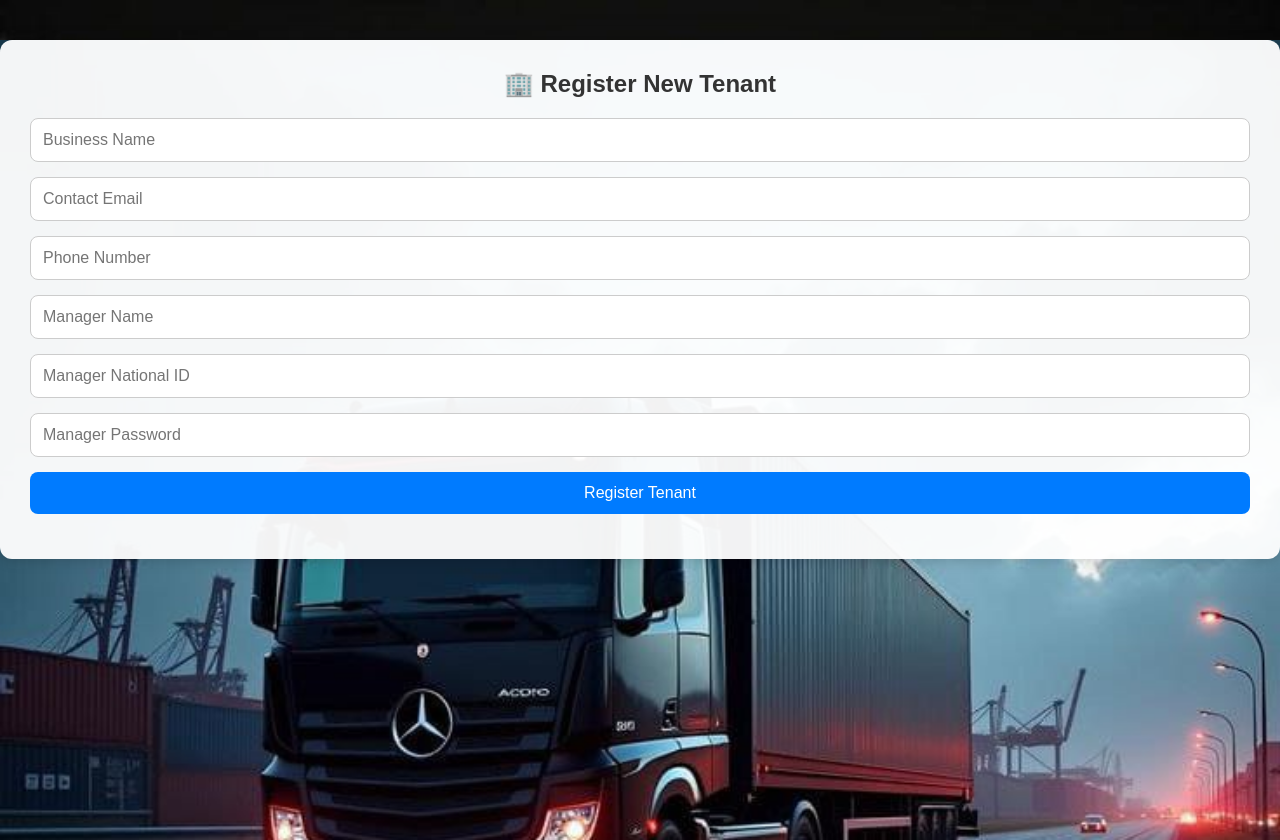
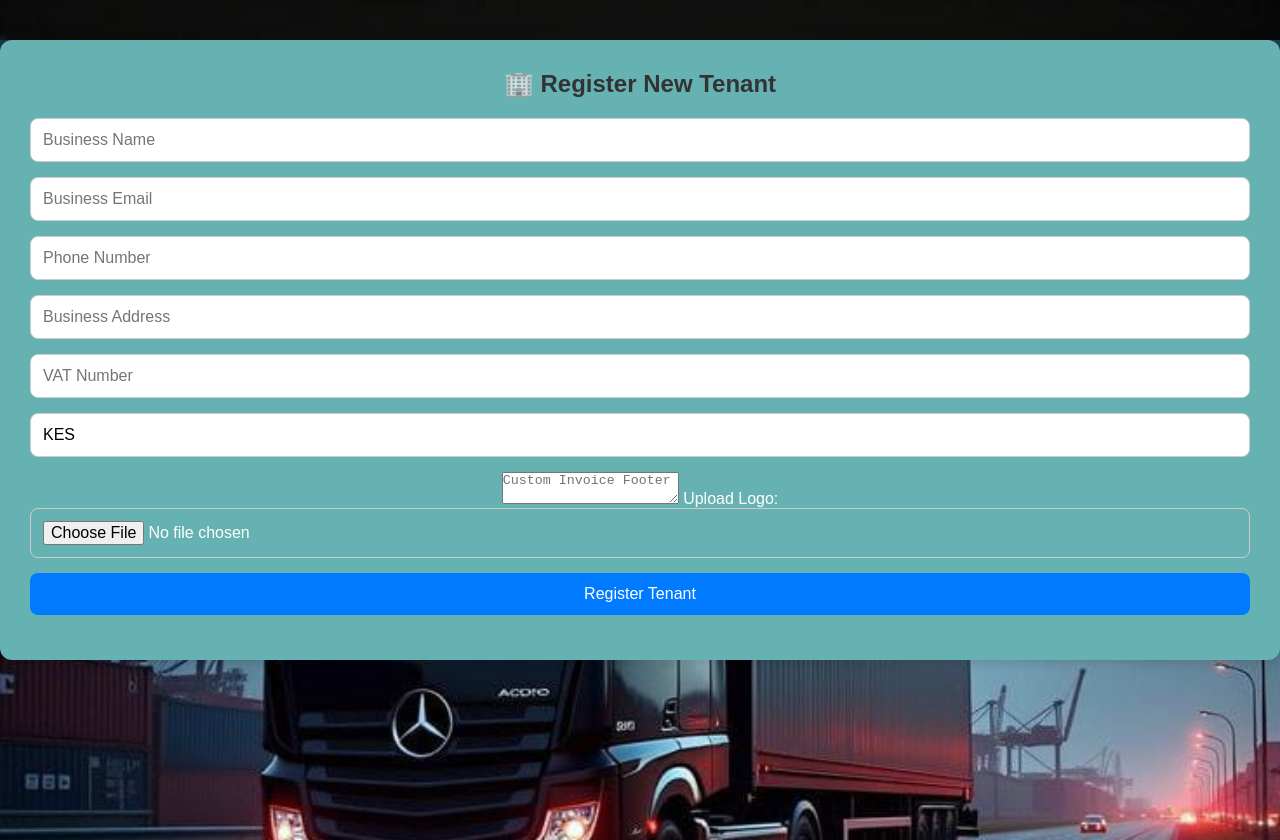
Before and after one commit to Cate-macharia/Stepstar_Logistics, a PHP site: page /super-admin/register_tenant.php in a window 1280 px wide. Run offline with PHP 8.4, Linux system fonts and the light colour scheme; some libraries are stand-ins or nearby versions.

Commit message:
updates bere changing the zip file

```diff
--- a/login.php
+++ b/login.php
@@ -22,6 +22,10 @@ if ($_SERVER["REQUEST_METHOD"] == "POST") {
     $user = mysqli_fetch_assoc($result);
 
     if ($user && $password === $user['password']) {
+        // SUPER_ADMIN can bypass tenant_id
+        if ($user['role'] !== 'SUPER_ADMIN' && empty($user['tenant_id'])) {
+            $message = "<p style='color: orange; text-align:center;'>⚠️ No tenant assigned. Contact admin.</p>";
+        } else {
             $_SESSION['user'] = [
                 'name' => $user['name'],
                 'email' => $user['email'],
@@ -39,7 +43,7 @@ if ($_SERVER["REQUEST_METHOD"] == "POST") {
             }
             exit();
         }
-else {
+    } else {
         $message = "<p style='color: red; text-align:center;'>❌ Invalid name or password!</p>";
     }
 }
--- a/super-admin/register_tenant.php
+++ b/super-admin/register_tenant.php
@@ -1,26 +1,42 @@
 <?php
 include '../includes/db.php';
-
 $message = '';
 
+$logoPath = '';
 if ($_SERVER['REQUEST_METHOD'] === 'POST') {
     $business_name = trim($_POST['business_name']);
     $email = trim($_POST['email']);
-    $phone = trim($_POST['phone']);
-    $name = trim($_POST['name']);
-    $national_id = trim($_POST['national_id']);
-    $password = trim($_POST['password']);
-    $role = 'MANAGER'; // default role for tenant registration
+    $phone = trim($_POST['phone_number']);
+    $address = trim($_POST['address'] ?? '');
+    $vat_number = trim($_POST['vat_number'] ?? '');
+    $currency = trim($_POST['currency'] ?? 'KES');
+    $invoice_footer = trim($_POST['invoice_footer'] ?? '');
     $domain = strtolower(preg_replace('/\s+/', '', $business_name));
 
+    $name = trim($_POST['name'] ?? 'Manager'); // placeholder manager name
+    $national_id = trim($_POST['national_id'] ?? '12345678');
+    $password = trim($_POST['password'] ?? '123456'); // default/fixed password
+    $role = 'MANAGER';
+
+    // Upload logo if provided
+    if (isset($_FILES['logo']) && $_FILES['logo']['error'] === 0) {
+        $uploadDir = '../storage/logos/';
+        $logoName = time() . '_' . basename($_FILES['logo']['name']);
+        $logoPath = $uploadDir . $logoName;
+        move_uploaded_file($_FILES['logo']['tmp_name'], $logoPath);
+    }
+
     // Insert into tenants table
-    $stmt = $conn->prepare("INSERT INTO tenants (business_name, email, phone, domain) VALUES (?, ?, ?, ?)");
-    $stmt->bind_param("ssss", $business_name, $email, $phone, $domain);
+    $stmt = $conn->prepare("INSERT INTO tenants
+        (business_name, email, phone, domain, logo_url, address, vat_number, currency, invoice_footer)
+        VALUES (?, ?, ?, ?, ?, ?, ?, ?, ?)");
+
+    $stmt->bind_param("sssssssss", $business_name, $email, $phone, $domain, $logoPath, $address, $vat_number, $currency, $invoice_footer);
 
     if ($stmt->execute()) {
-        $tenant_id = $conn->insert_id; // get ID of newly created tenant
+        $tenant_id = $conn->insert_id;
 
-        // Now insert into users table
+        // Insert manager into users table
         $userStmt = $conn->prepare("INSERT INTO users (name, email, password, role, national_id, tenant_id) VALUES (?, ?, ?, ?, ?, ?)");
         $userStmt->bind_param("sssssi", $name, $email, $password, $role, $national_id, $tenant_id);
 
@@ -56,7 +72,7 @@ if ($_SERVER['REQUEST_METHOD'] === 'POST') {
             width: 100%;
             margin: 40px auto;
             padding: 30px;
-            background: rgba(255,255,255,0.95);
+            background:#66b2b2;
             border-radius: 12px;
             box-shadow: 0 0 15px rgba(0,0,0,0.2);
             text-align: center;
@@ -87,14 +103,16 @@ if ($_SERVER['REQUEST_METHOD'] === 'POST') {
 <div class="container">
     <h2>🏢 Register New Tenant</h2>
     <?= $message ?>
-    <form method="POST">
-        <input type="text" name="business_name" placeholder="Business Name" required>
-        <input type="email" name="email" placeholder="Contact Email" required>
-        <input type="text" name="phone" placeholder="Phone Number" required>
-        <input type="text" name="name" placeholder="Manager Name" required>
-        <input type="text" name="national_id" placeholder="Manager National ID" required>
-        <input type="password" name="password" placeholder="Manager Password" required>
-        <button type="submit">Register Tenant</button>
+    <form method="POST" enctype="multipart/form-data">
+             <input type="text" name="business_name" placeholder="Business Name" required>
+             <input type="email" name="email" placeholder="Business Email" required>
+             <input type="text" name="phone_number" placeholder="Phone Number" required>
+             <input type="text" name="address" placeholder="Business Address">
+             <input type="text" name="vat_number" placeholder="VAT Number">
+             <input type="text" name="currency" placeholder="Currency (e.g., KES)" value="KES">
+             <textarea name="invoice_footer" placeholder="Custom Invoice Footer"></textarea>
+             <label>Upload Logo: <input type="file" name="logo"></label>
+             <button type="submit">Register Tenant</button>
     </form>
 </div>
 </body>
```
Also changed, not shown: manager-dashboard/generate-invoice.php (+32 -6 lines), manager-dashboard/generate-reports.php (+22 -5 lines), super-admin/manage_users.php (+13 -5 lines). Lines whose indentation alone changed are shown as unchanged.
